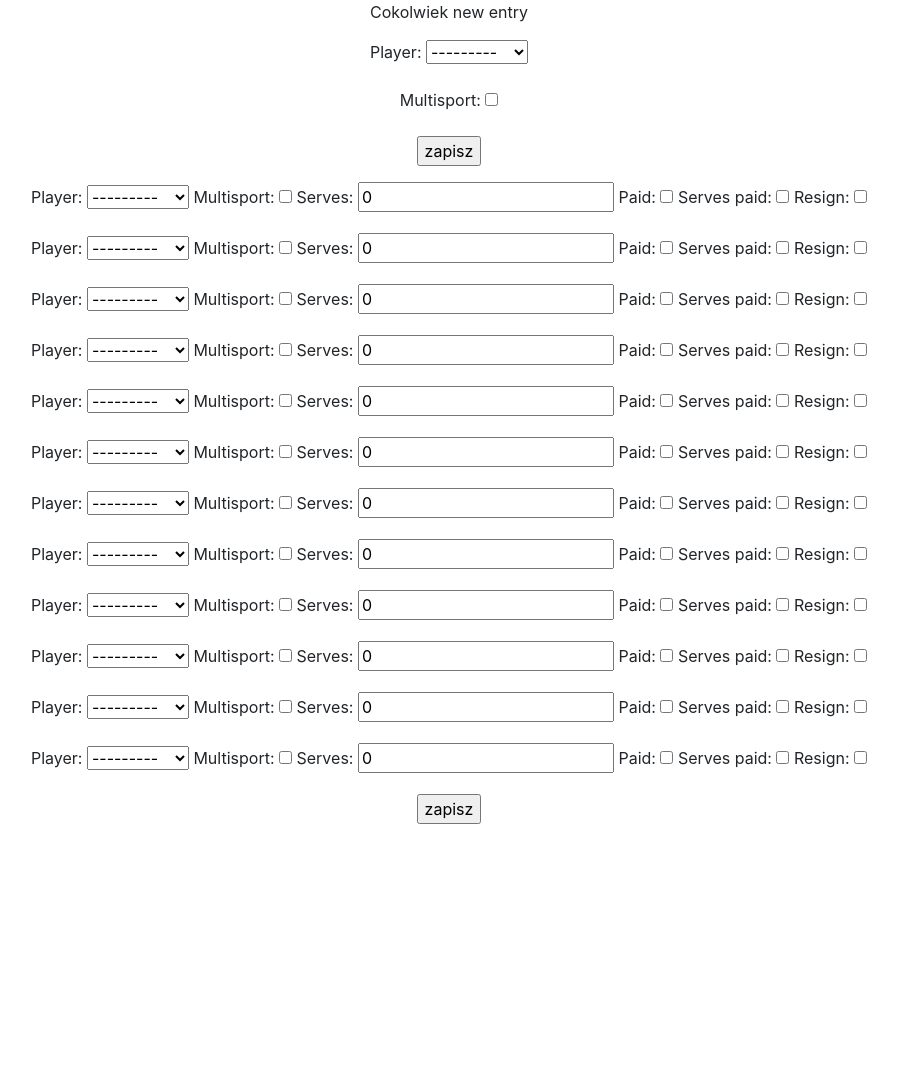
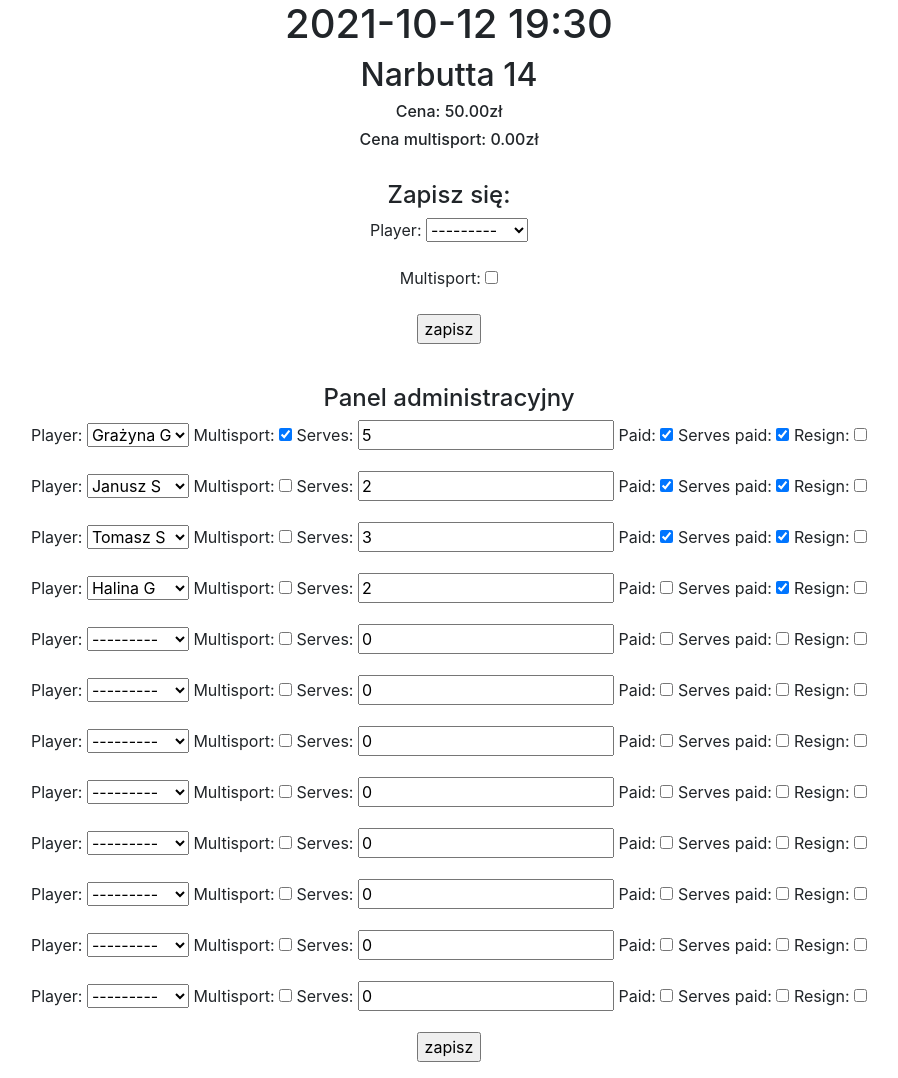
Before and after one commit to york111q/Siatka, a Django app: page /event/8 in a window 1280 px wide. Shown: the part 74-1152 px from the top of the page, without its empty margins (191-1089 px from the left). Before the commit the page ends 898 px from the top, so only its background shows below. Run offline with Django 3.2, Linux system fonts and the light colour scheme; a user stored in the database is signed in; data comes from the database, SQL or seed files in the repository; both versions use the stored data as it was after the commit.

Commit message:
8| Administration panel done, small cleaning

```diff
--- a/siatka/siatka/settings.py
+++ b/siatka/siatka/settings.py
@@ -122,7 +122,7 @@ USE_I18N = True
 
 USE_L10N = True
 
-USE_TZ = True
+USE_TZ = False
 
 
 # Static files (CSS, JavaScript, Images)
--- a/siatka/static/zapisy/css/style.css
+++ b/siatka/static/zapisy/css/style.css
@@ -80,3 +80,7 @@ div.gallery {
 li {
   display: inline;
 }
+
+.red {
+  color: red;
+}
--- a/siatka/templates/zapisy/event_detail.html
+++ b/siatka/templates/zapisy/event_detail.html
@@ -1,14 +1,27 @@
 {% extends "zapisy/base.html" %}
   {% block content %}
-    <p>Cokolwiek new entry</p>
-    <form action="{% url 'playerform' event_id %}" method="post">
-      {% csrf_token %}
-      {{ playerform.as_p }}
-      <input type="submit" name="playerentry" value="zapisz">
+  {% load filters %}
 
-    </form>
+    <h1>{{ event.date|show_date }}</h1>
+    <h2>{{ event.location }}</h2>
+    <h6>Cena: {{ event.price|floatformat:2 }}zł</h6>
+    <h6>Cena multisport: {{ event.price_multisport|floatformat:2 }}zł</h6>
+    <br>
+
+    <h4>Zapisz się:</h4>
+    {% if not ended %}
+      <form action="{% url 'playerform' event_id %}" method="post">
+        {% csrf_token %}
+        {{ playerform.as_p }}
+        <input type="submit" name="playerentry" value="zapisz">
+      </form>
+    {% else %}
+      <p class="red">Zapisy nie są dostępne po godzinie rozpoczęcia gry.</p>
+    {% endif %}
 
     {% if user.is_authenticated %}
+      <br>
+      <h4>Panel administracyjny</h4>
       <form action="{% url 'adminform' event_id %}" method="post">
         {% csrf_token %}
         {% for form in adminforms %}
--- a/siatka/templates/zapisy/events.html
+++ b/siatka/templates/zapisy/events.html
@@ -2,7 +2,6 @@
 {% load static %}
 {% load filters %}
   {% block content %}
-    <p>Cokolwiek</p>
 
     <h2>Nadchodzące</h2>
     {% for event in upcoming %}
@@ -16,7 +15,7 @@
       </div>
     {% endfor %}
 
-    <br><br><br><br><br><br><br><br><br><br><br><br><br><br><br>
+    <br><br><br><br><br><br><br><br><br><br><br><br><br>
 
     <h2>Zakończone</h2>
     {% for event in ended %}
--- a/siatka/zapisy/views.py
+++ b/siatka/zapisy/views.py
@@ -1,11 +1,13 @@
-from datetime import datetime
+from datetime import datetime, timezone
 from django.conf import settings
 from django.db.models import Sum
+from django.forms.models import model_to_dict
 from django.shortcuts import render, redirect
 from django.urls import reverse
 from django.views.generic import ListView, TemplateView, DetailView, FormView
 from .models import Event, Player, Entry
 from .forms import EntryForm, EventManagerForm
+import pytz
 
 # Create your views here.
 SERVE_PRICE = 2
@@ -14,7 +16,7 @@ class AllEventsView(ListView):
     model = Event
     template_name = "zapisy/events.html"
 
-    def get_context_data(self,**kwargs):
+    def get_context_data(self, **kwargs):
         context = super().get_context_data(**kwargs)
         context['upcoming'] = Event.objects.filter(date__gte=datetime.now())
         context['ended'] = Event.objects.filter(date__lte=datetime.now())
@@ -70,11 +72,13 @@ class PlayerDetailView(DetailView):
         context['balance'] = balance
 
         all_unpaid = (entries_unpaid | entries_unpaid_serves).order_by('-event__date')
+        all_entries = Entry.objects.filter(player=player).order_by('-event__date')
 
         entries_unpaid_list = []
-        for entry in all_unpaid:
+        #for entry in all_unpaid:
+        for entry in all_entries:
             payment = 0
-            if entry.paid:
+            if not entry.paid:
                 if entry.multisport:
                     payment += entry.event.price_multisport
                 else:
@@ -109,9 +113,22 @@ class EventDetailView(TemplateView):
         context = self.get_context_data(**kwargs)
         context['playerform'] = playerform
 
-        adminformlist = [EventManagerForm(self.request.GET or None, prefix=str(i)) for i in range(Event.objects.get(id=kwargs['pk']).player_slots)]
+        event = Event.objects.get(id=kwargs['pk'])
+        event_entries = Entry.objects.filter(event=event)
+
+        adminformlist = []
+        for i in range(event.player_slots):
+            try:
+                data = model_to_dict(event_entries[i], fields=['player', 'multisport', 'serves', 'paid', 'serves_paid', 'resign'])
+                print(data)
+                adminformlist.append(EventManagerForm(self.request.GET or None, prefix=str(i), initial=data))
+            except:
+                adminformlist.append(EventManagerForm(self.request.GET or None, prefix=str(i)))
+
         context['adminforms'] = adminformlist
         context['event_id'] = kwargs['pk']
+        context['ended'] = event.date < datetime.now()
+        context['event'] = event
 
         return self.render_to_response(context)
 
@@ -124,9 +141,8 @@ class PlayerFormView(FormView):
         playerform = self.form_class(request.POST)
         adminform = EventManagerForm()
         if playerform.is_valid():
-            entry = playerform.save(commit=False)
-            entry.event = Event.objects.get(id=kwargs['id'])
-            entry.save()
+            Entry.objects.update_or_create(event=Event.objects.get(id=kwargs['id']), player=playerform.cleaned_data['player'], defaults=playerform.cleaned_data)
+
             return self.render_to_response(self.get_context_data(success=True))
         else:
             return self.render_to_response(self.get_context_data(playerform=playerform))
@@ -146,9 +162,8 @@ class AdminFormView(FormView):
         for adminform in forms:
             if adminform.is_valid():
                 if adminform.cleaned_data['player']:
-                    entry = adminform.save(commit=False)
-                    entry.event = Event.objects.get(id=kwargs['id'])
-                    entry.save()
+                    Entry.objects.update_or_create(event=Event.objects.get(id=kwargs['id']), player=adminform.cleaned_data['player'], defaults=adminform.cleaned_data)
+
         return self.render_to_response(self.get_context_data(success=True))
 
 
```
Also changed, not shown: siatka/templates/zapisy/player_detail.html (+8 -4 lines), siatka/db.sqlite3, siatka/media/localizations/betrayal_2.jpg (added), siatka/media/localizations/heist.jpg (added).
